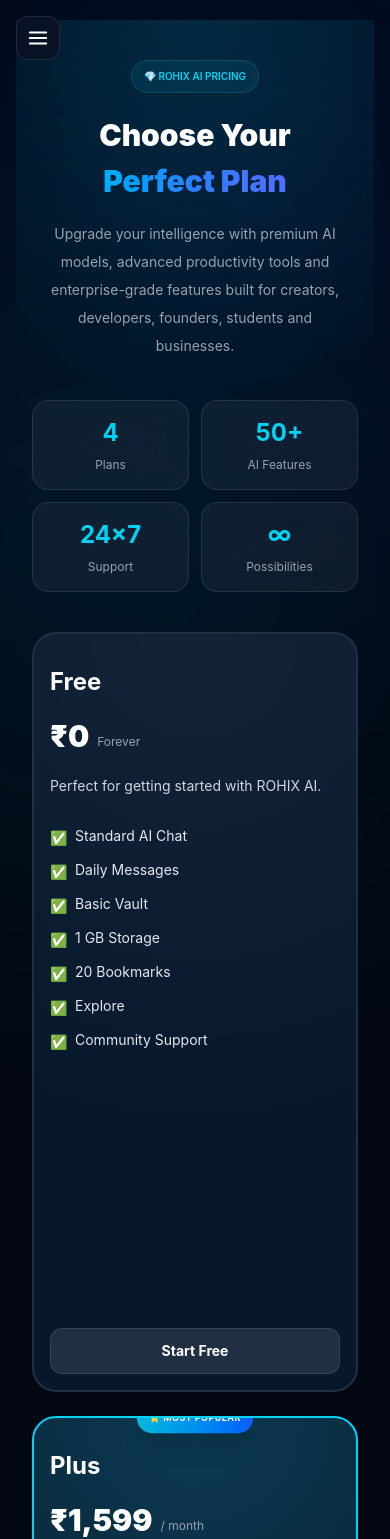
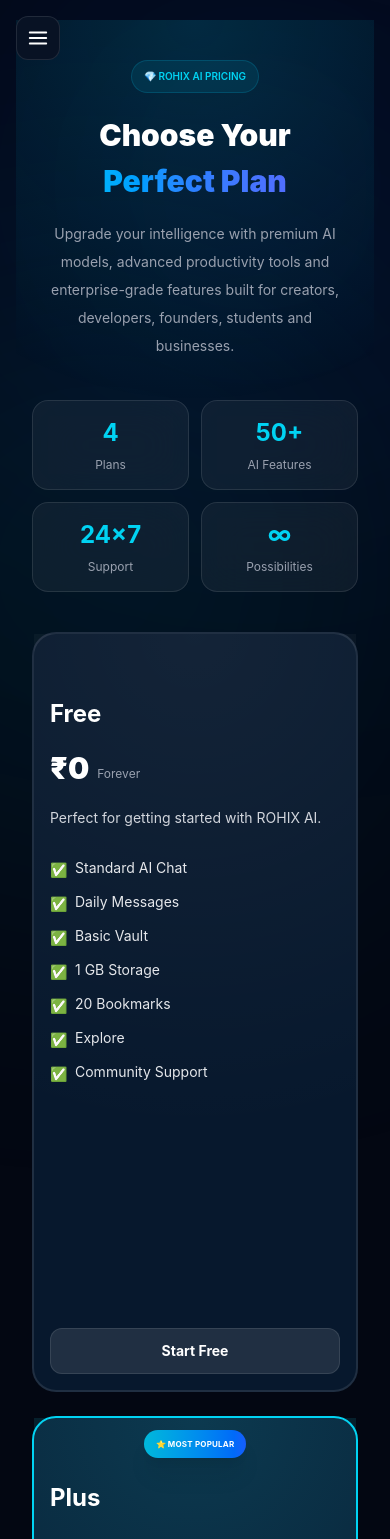
Before and after one commit to rohanguptag9368-hub/Rohix-Ai, a React (Vite) app: page /pricing in a window 390 px wide. Shown: the top 1539 px of the page. Built offline with nearby package versions, Linux system fonts and the light colour scheme.

Commit message:
refactor: improve responsive layout and pricing page structure

```diff
--- a/src/components/pricing/PricingCard.jsx
+++ b/src/components/pricing/PricingCard.jsx
@@ -21,7 +21,8 @@
       h-full
       min-h-[760px]
       flex-col
-      overflow-hidden
+      overflow-visible
+
       rounded-3xl
       border-2
       ${borderColor}
@@ -42,19 +43,22 @@
 
       {/* Badge */}
       {badge && (
-        <div className="absolute left-1/2 top-0 -translate-x-1/2 -translate-y-1/2 z-20 w-full flex justify-center px-3">
+        <div className="absolute left-1/2 top-3 z-20 flex w-full -translate-x-1/2 -translate-y-0 justify-center px-4">
           <span
             className={`
+             w-fit
               rounded-full
               px-3
               sm:px-5
               py-2
-            text-[9px]
+              text-[8px]
               sm:text-[11px]
               font-bold
               uppercase
-            tracking-wider
-            whitespace-nowrap
+              tracking-wide
+              text-center
+              whitespace-normal
+              break-words
               ${badgeColor}
             `}
           >
@@ -63,8 +67,7 @@
         </div>
       )}
 
-      <div className="relative pt-4">
-
+      <div className="relative pt-12">
         <h3
           className={`
           ${titleColor}
@@ -79,7 +82,6 @@
         </h3>
 
         <div className="mt-5 flex flex-wrap items-end gap-2">
-
           <span
             className="
             text-3xl
@@ -95,29 +97,27 @@
 
           <span
             className="
+            pb-1
             text-xs
+            text-gray-400
             sm:text-sm
-            text-gray-400
-            pb-1
             "
           >
             {period}
           </span>
-
         </div>
 
         <p
           className="
           mt-5
           text-sm
-          sm:text-base
           leading-6
           text-gray-300
+          sm:text-base
           "
         >
           {description}
         </p>
-
       </div>
 
       <ul
@@ -135,14 +135,13 @@
             flex
             items-start
             gap-2
+            break-words
             text-sm
+            text-gray-200
             sm:text-base
-            text-gray-200
-            break-words
             "
           >
             <span className="mt-0.5 shrink-0">✅</span>
-
             <span>{item}</span>
           </li>
         ))}
@@ -155,20 +154,19 @@
         w-full
         rounded-xl
         py-3
-        sm:py-4
         text-sm
-        sm:text-base
         font-bold
         transition
         duration-300
         hover:scale-[1.02]
         active:scale-95
+        sm:py-4
+        sm:text-base
         ${buttonColor}
         `}
       >
         {buttonText}
       </button>
-
     </div>
   );
 }
```
Lines whose indentation alone changed are shown as unchanged.
